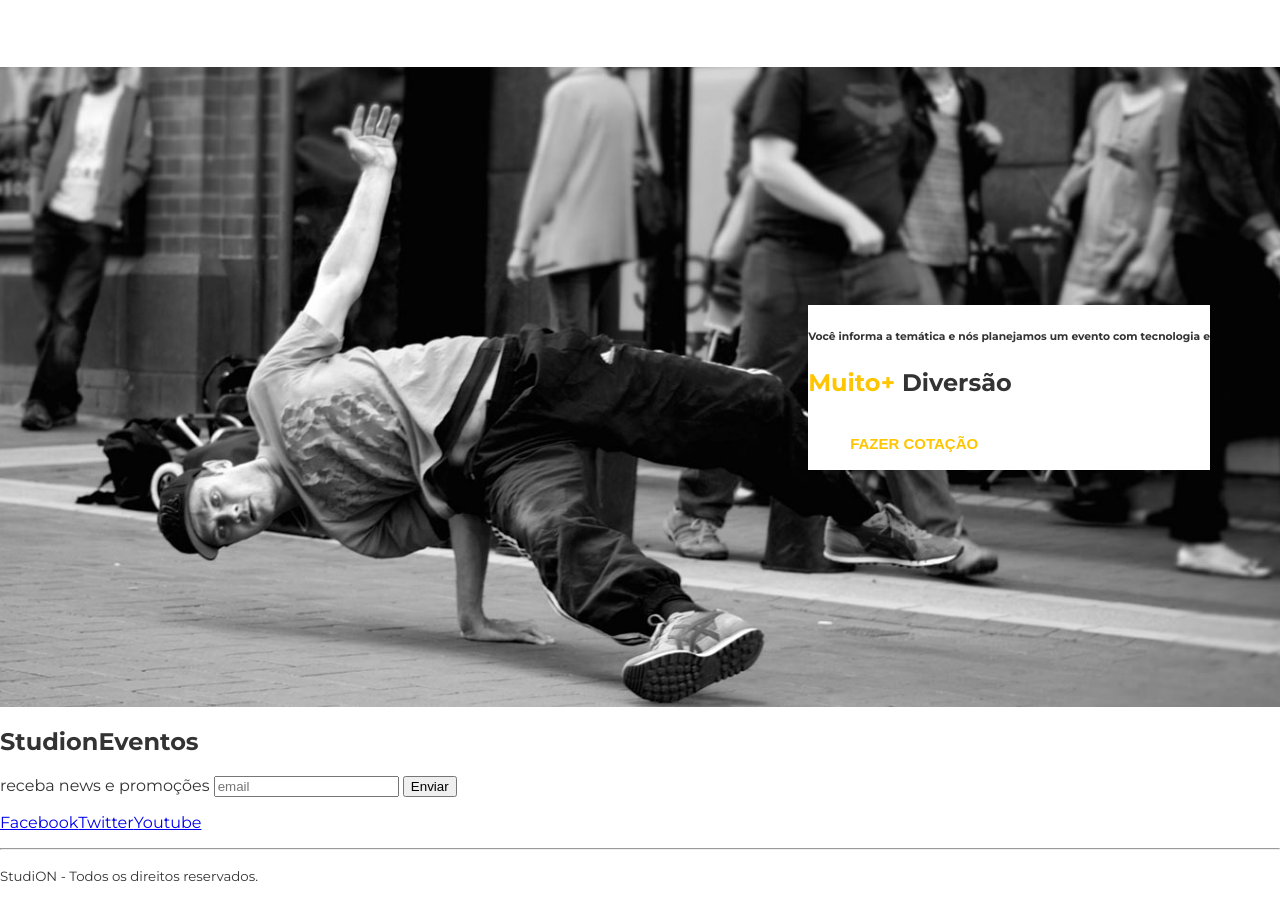
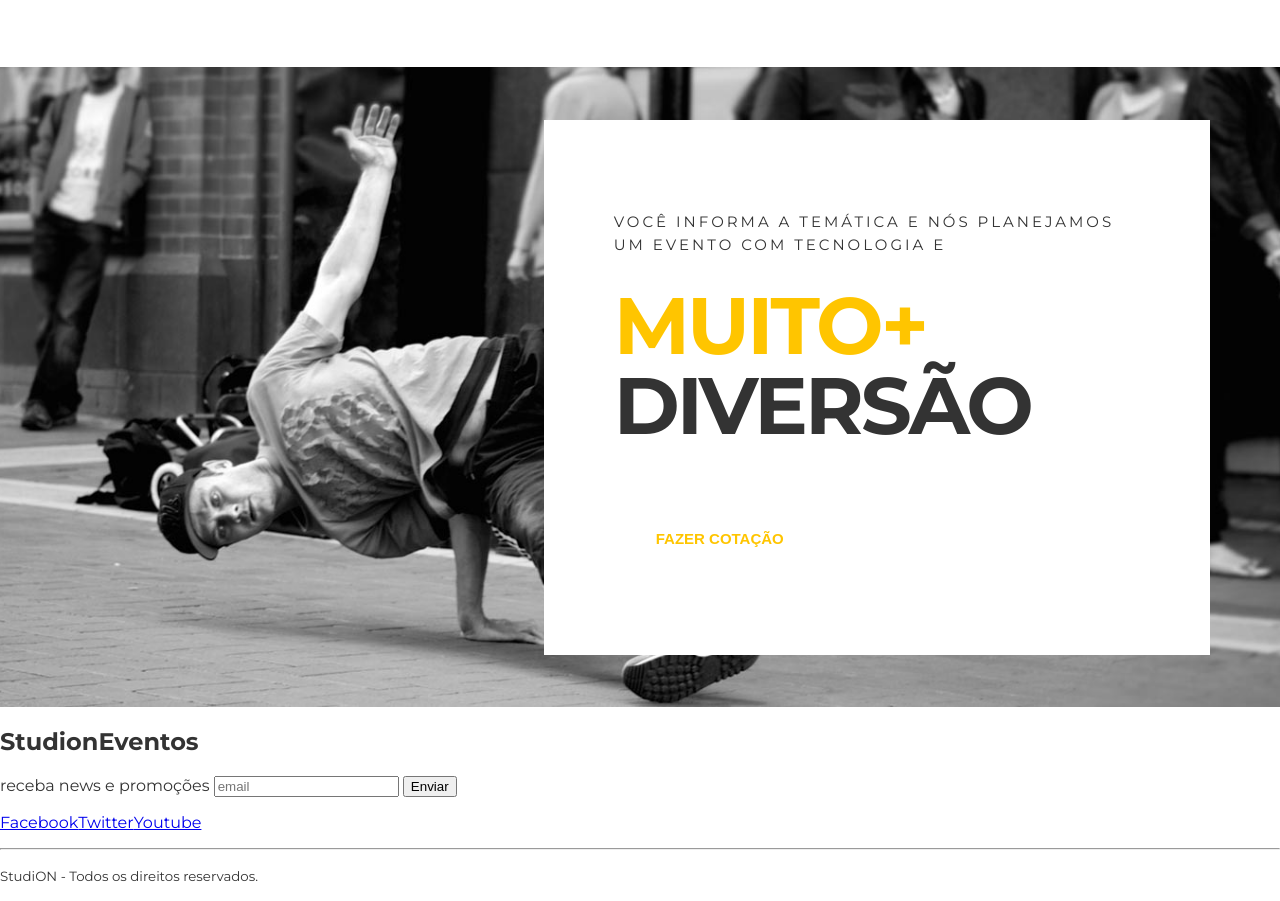
Before and after one commit to noamhenrique/studion, a website: page src/index.html in a window 1280 px wide. Shown: the part 1482-2383 px from the top of the page. Drawn offline with Linux system fonts and the light colour scheme.

Commit message:
feat(quote): spacing and letter check

```diff
--- a/src/style.css
+++ b/src/style.css
@@ -235,4 +235,27 @@ ul {
 
 .quote__copy {
   background-color: #fff;
+  padding: 5.625rem 4.375rem;
 }
+
+.quote__copy h6 {
+  font-size: 0.9375rem;
+  font-weight: 400;
+  letter-spacing: 0.1875rem;
+  line-height: 1.4375rem;
+  max-width: 53ch;
+  text-transform: uppercase;
+  margin: 0;
+}
+
+.quote__copy h2 {
+  font-size: 5rem;
+  line-height: 5rem;
+  text-transform: uppercase;
+  letter-spacing: -0.1875rem;
+  margin-top: 1.875rem;
+}
+
+.quote__copy h2 span {
+  display: block;
+}
```
